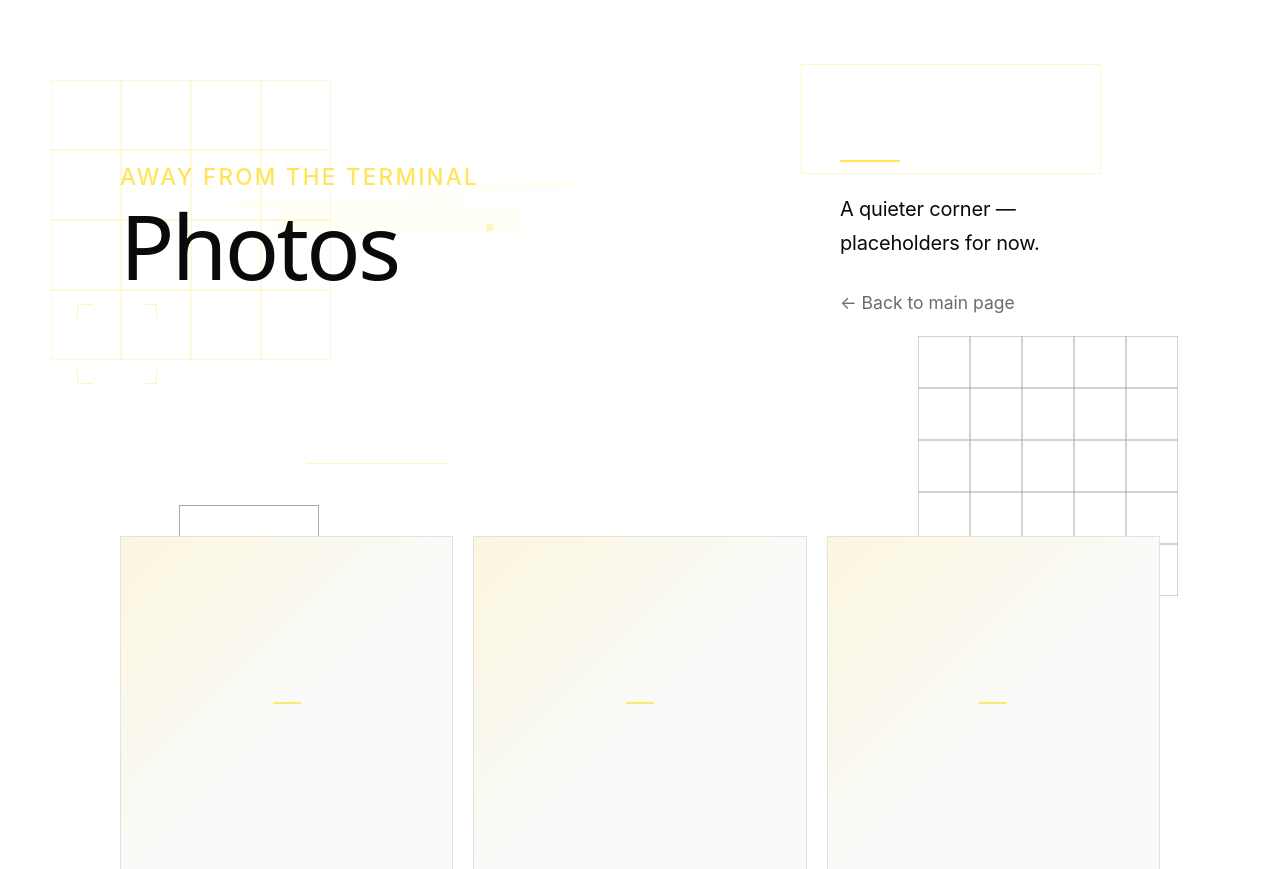
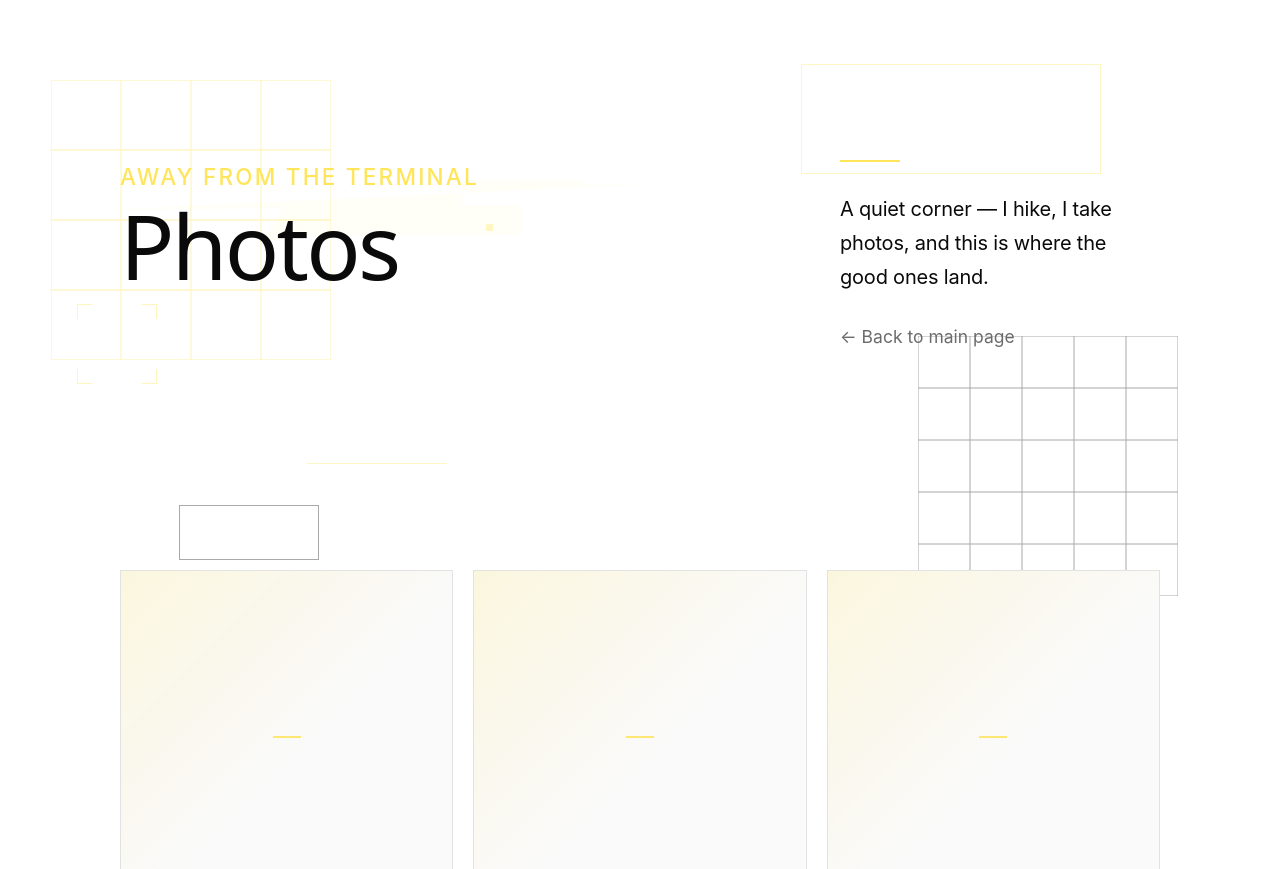
Before and after one commit to razmarrus/cv_rag, a FastAPI app: page /photos in a window 1280 px wide. Shown: the top 869 px of the page. Run offline with FastAPI, Linux system fonts and the light colour scheme; parts of the project's set-up code (start-up, migrations or seed data) failed here and were passed over; some libraries are stand-ins or nearby versions.

Commit message:
14 gdpr clean up (#15)
* feat: added photo page

* fix: new button

```diff
--- a/templates/index.html
+++ b/templates/index.html
@@ -159,6 +159,10 @@
                 <a href="https://www.linkedin.com/in/razmarrus/" target="_blank" rel="noopener" class="contact-link">
                     <svg width="16" height="16" fill="currentColor" viewBox="0 0 24 24"><path d="M20.447 20.452h-3.554v-5.569c0-1.328-.027-3.037-1.852-3.037-1.853 0-2.136 1.445-2.136 2.939v5.667H9.351V9h3.414v1.561h.046c.477-.9 1.637-1.85 3.37-1.85 3.601 0 4.267 2.37 4.267 5.455v6.286zM5.337 7.433c-1.144 0-2.063-.926-2.063-2.065 0-1.138.92-2.063 2.063-2.063 1.14 0 2.064.925 2.064 2.063 0 1.139-.925 2.065-2.064 2.065zm1.782 13.019H3.555V9h3.564v11.452zM22.225 0H1.771C.792 0 0 .774 0 1.729v20.542C0 23.227.792 24 1.771 24h20.451C23.2 24 24 23.227 24 22.271V1.729C24 .774 23.2 0 22.222 0h.003z"/></svg>
                     LinkedIn
+                </a>
+                <a href="/photos" class="contact-link">
+                    <svg width="16" height="16" fill="none" stroke="currentColor" viewBox="0 0 24 24"><path stroke-linecap="round" stroke-linejoin="round" stroke-width="2" d="M3 9a2 2 0 012-2h.93a2 2 0 001.664-.89l.812-1.22A2 2 0 0110.07 4h3.86a2 2 0 011.664.89l.812 1.22A2 2 0 0018.07 7H19a2 2 0 012 2v9a2 2 0 01-2 2H5a2 2 0 01-2-2V9z"></path><path stroke-linecap="round" stroke-linejoin="round" stroke-width="2" d="M15 13a3 3 0 11-6 0 3 3 0 016 0z"></path></svg>
+                    Photos
                 </a>
                     </div>
                 </div>
--- a/templates/portfolio.html
+++ b/templates/portfolio.html
@@ -88,7 +88,7 @@
                 </div>
                 <div class="hero-desc-col">
                     <div class="hero-accent-line"></div>
-                    <p class="hero-subtitle">A quieter corner — placeholders for now.</p>
+                    <p class="hero-subtitle">A quiet corner — I hike, I take photos, and this is where the good ones land.</p>
                     <p class="photo-back-link"><a href="/">&larr; Back to main page</a></p>
                 </div>
             </div>
```
